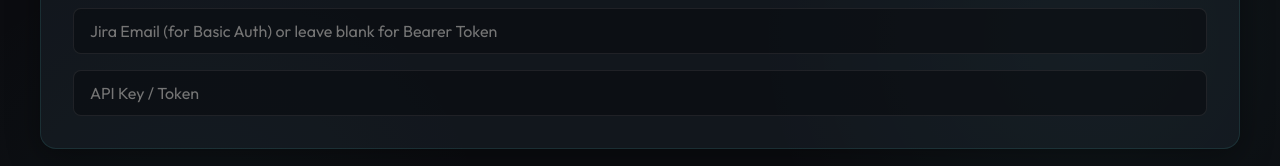
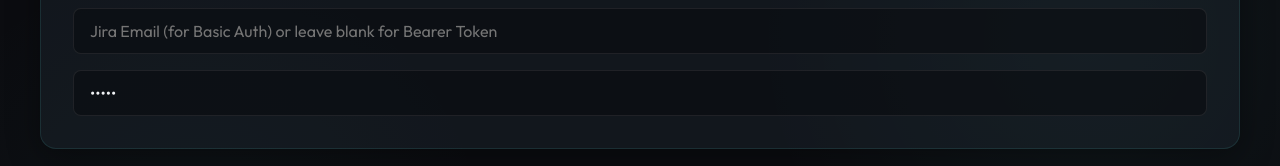
Before and after one commit to toumorokoshi/jozzos, a React (Vite) app: page / in a window 1280 px wide. Shown: the part 290-456 px from the top of the page. Built offline with nearby package versions, Linux system fonts and the light colour scheme; no server answers.

Commit message:
feat: add validation requiring userEmail for Jira Cloud API keys

```diff
--- a/src/App.tsx
+++ b/src/App.tsx
@@ -3,8 +3,8 @@
 import type { Issue } from "./models/Issue";
 
 function App() {
-  const [apiKey, setApiKey] = useState("");
-  const [userEmail, setUserEmail] = useState("");
+  const [apiKey, setApiKey] = useState(import.meta.env.JIRA_API_KEY || "");
+  const [userEmail, setUserEmail] = useState(import.meta.env.JIRA_EMAIL || "");
   const [filterId, setFilterId] = useState("");
   const [issues, setIssues] = useState<Issue[]>([]);
   const [loading, setLoading] = useState(false);
@@ -13,6 +13,11 @@
   const handleSearch = async () => {
     if (!filterId) {
       setError("Please enter a Filter ID or JQL");
+      return;
+    }
+
+    if (apiKey && !userEmail) {
+      setError("Jira Cloud requires your Email address when using an API Key (Basic Auth). Please provide your Jira Email.");
       return;
     }
 
--- a/vite.config.ts
+++ b/vite.config.ts
@@ -28,5 +28,6 @@
       include: ["**/*_test.ts", "**/*_test.tsx"],
       environment: "jsdom",
     },
+    envPrefix: ["VITE_", "JIRA_"],
   };
 });
```
